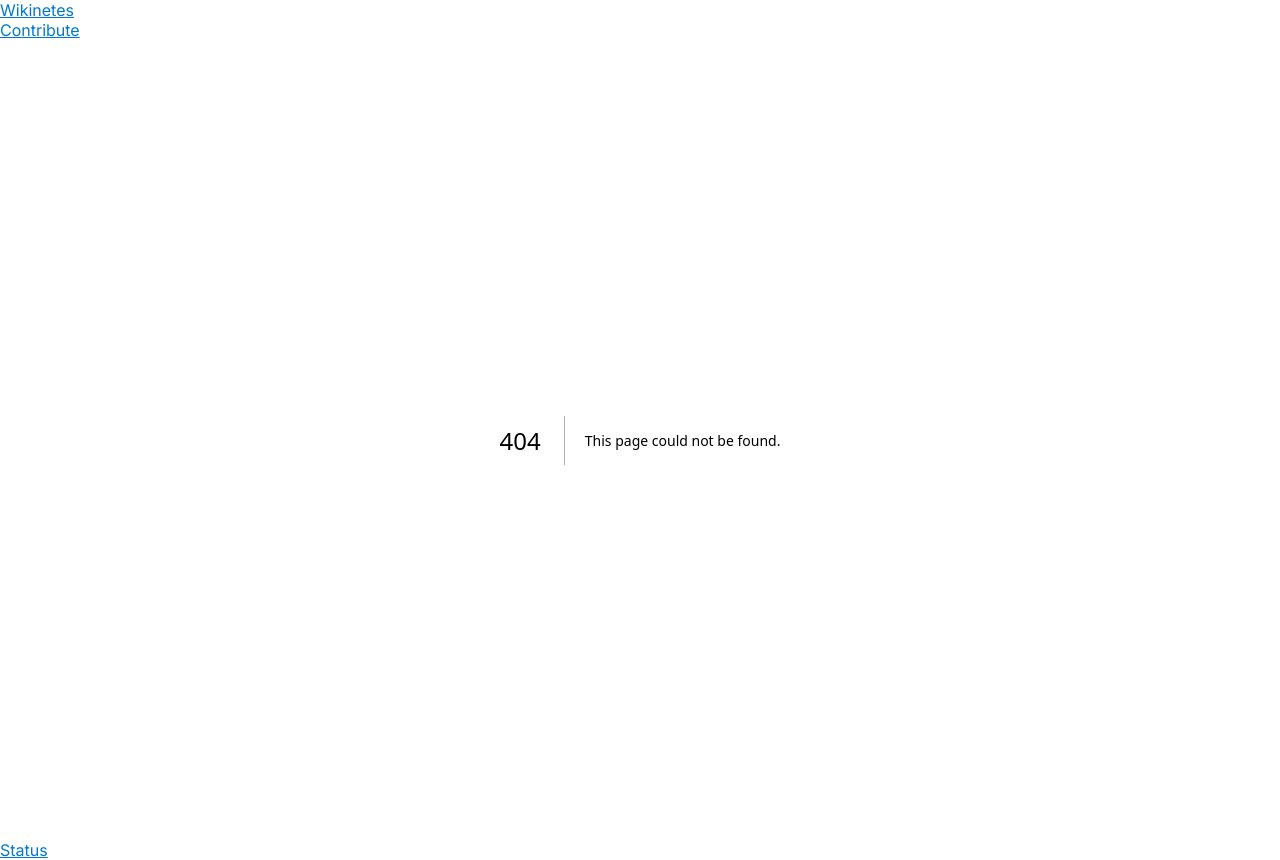
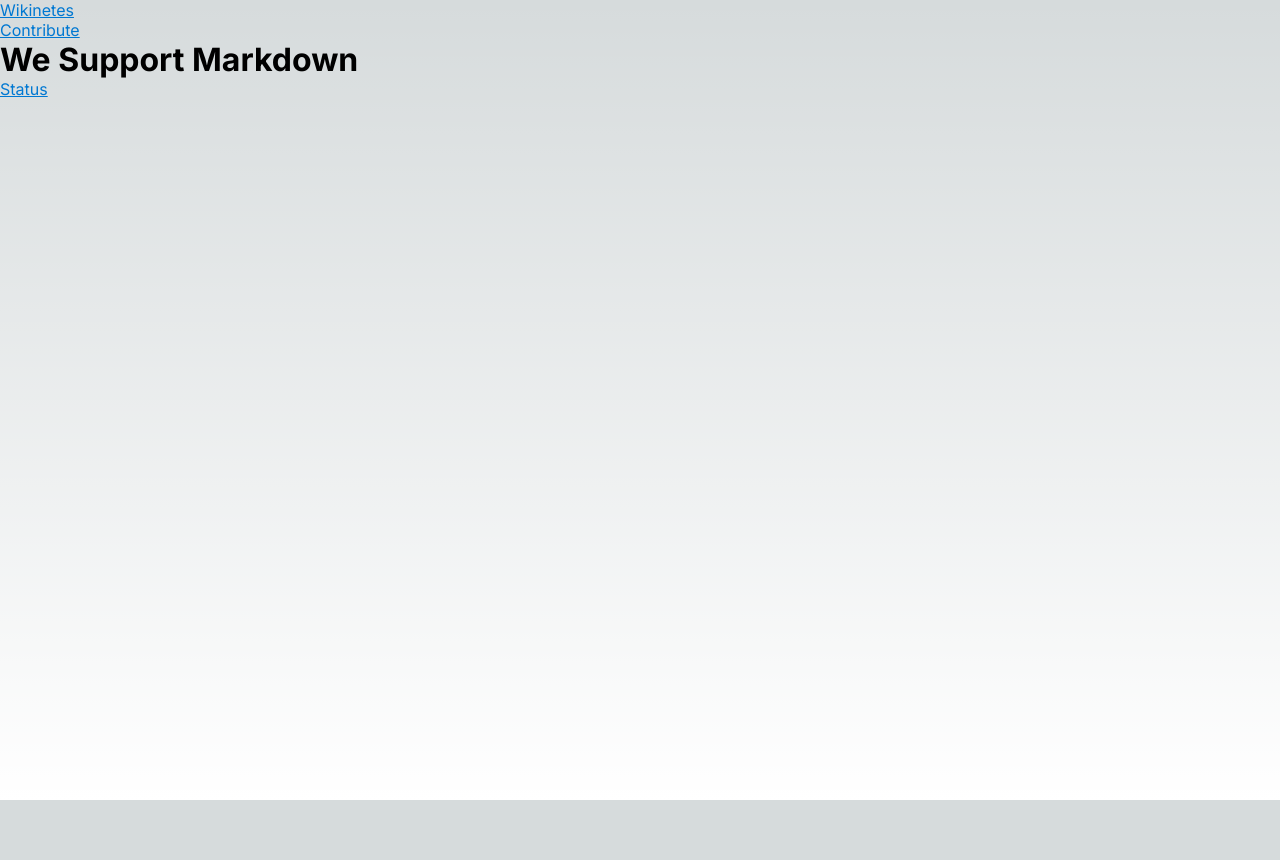
Before and after one commit to thekarananand/wikiNetes, a Next.js app in the folder frontend/: page /md in a window 1280 px wide. Before the commit this address had no page. After the commit the page ends 800 px from the top, so only its background shows below. Built offline with nearby package versions, Linux system fonts and the light colour scheme.

Commit message:
feat: add /md/ route

```diff
--- /dev/null
+++ b/frontend/app/md/page.tsx
@@ -0,0 +1,10 @@
+// Styling
+import "./page.style.css";
+
+export default function Page() {
+    return (
+        <main className="main">
+            <h1>We Support Markdown</h1>
+        </main>
+    );
+}
```
Also changed, not shown: frontend/app/md/page.style.css (added).
